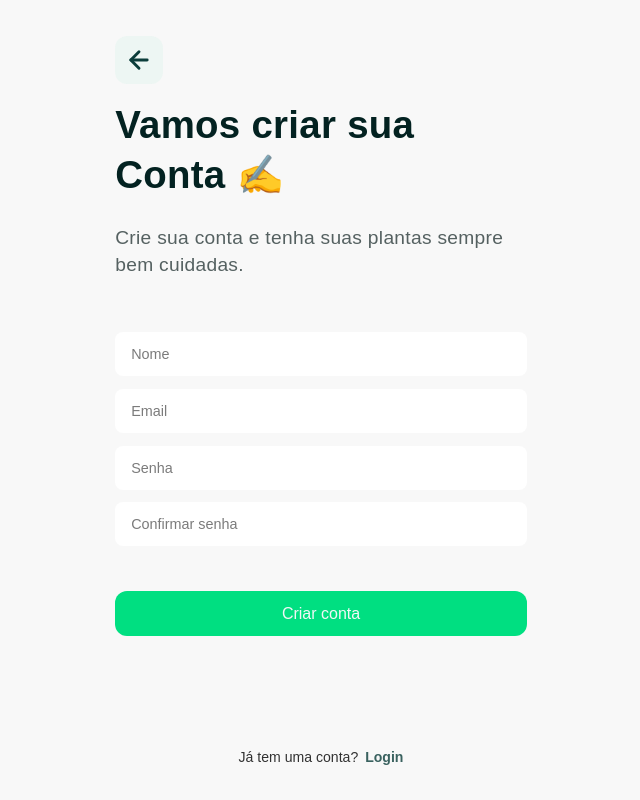
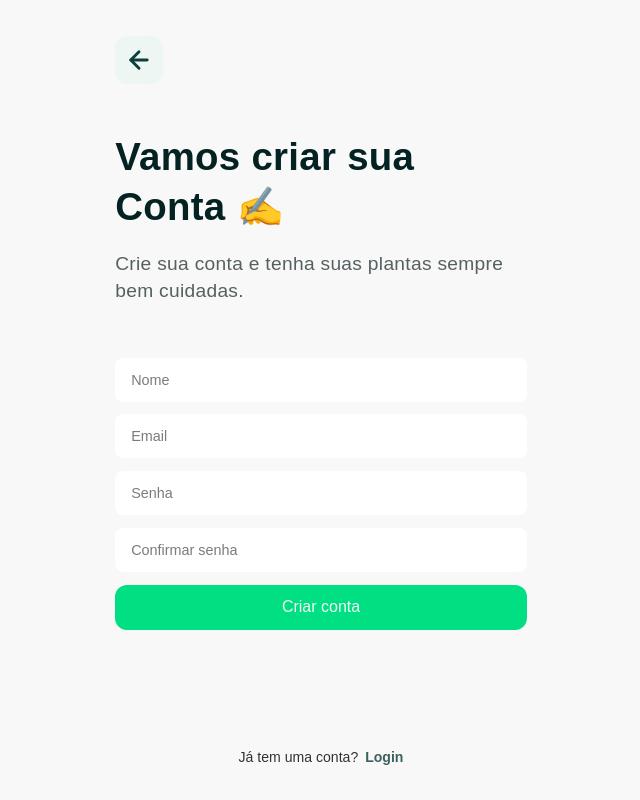
Before and after one commit to plant-ai-app/plant-ai-frontend, a React (Vite) app: page /register in a window 1280 px wide. Shown: the whole page, without its empty margins (319-959 px from the left). Built offline with nearby package versions, Linux system fonts and the light colour scheme; a web font is replaced by a local one.

Commit message:
🎨 :style: Pequena melhoria no estilo da página.

```diff
--- a/src/components/pages/register/Register.module.css
+++ b/src/components/pages/register/Register.module.css
@@ -3,13 +3,14 @@
     flex-direction: column;
     gap: 1rem;
     height: 100%;
+    overflow-y: scroll;
 }
 
 .register_container > .texts_header{
     display: flex;
     flex-direction: column;
-    gap: 1.6rem;
-    margin-bottom: 2.3rem;
+    gap: 1.2rem;
+    margin: 2rem 0 2.3rem 0;
 }
 
 .register_container > .texts_header h1{
@@ -23,9 +24,6 @@
     letter-spacing: .3px;
     font-size: 1.2rem;
     color: rgba(2, 20, 20, 0.664);
-}
-.register_container >  form > button{
-    margin-top: 2rem;
 }
 
 .register_container > span:last-child{
```
